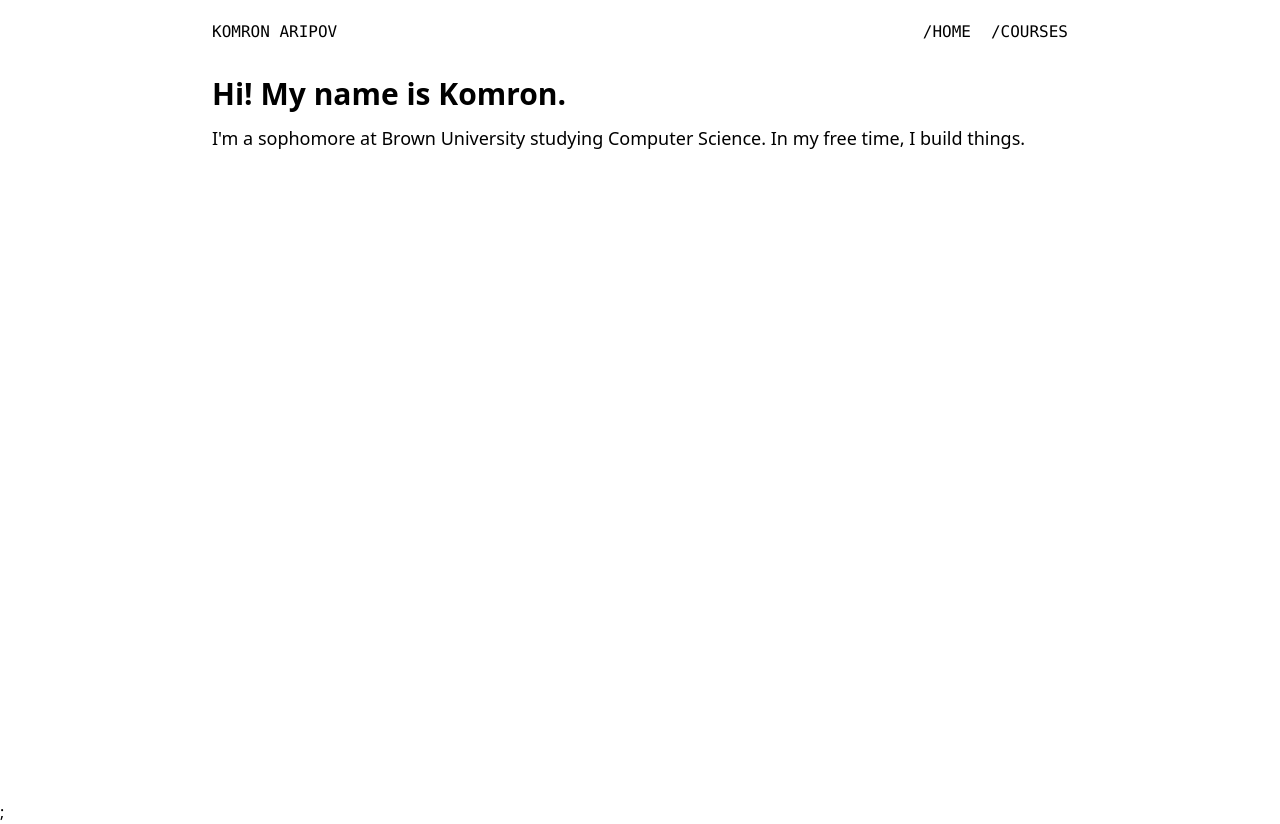
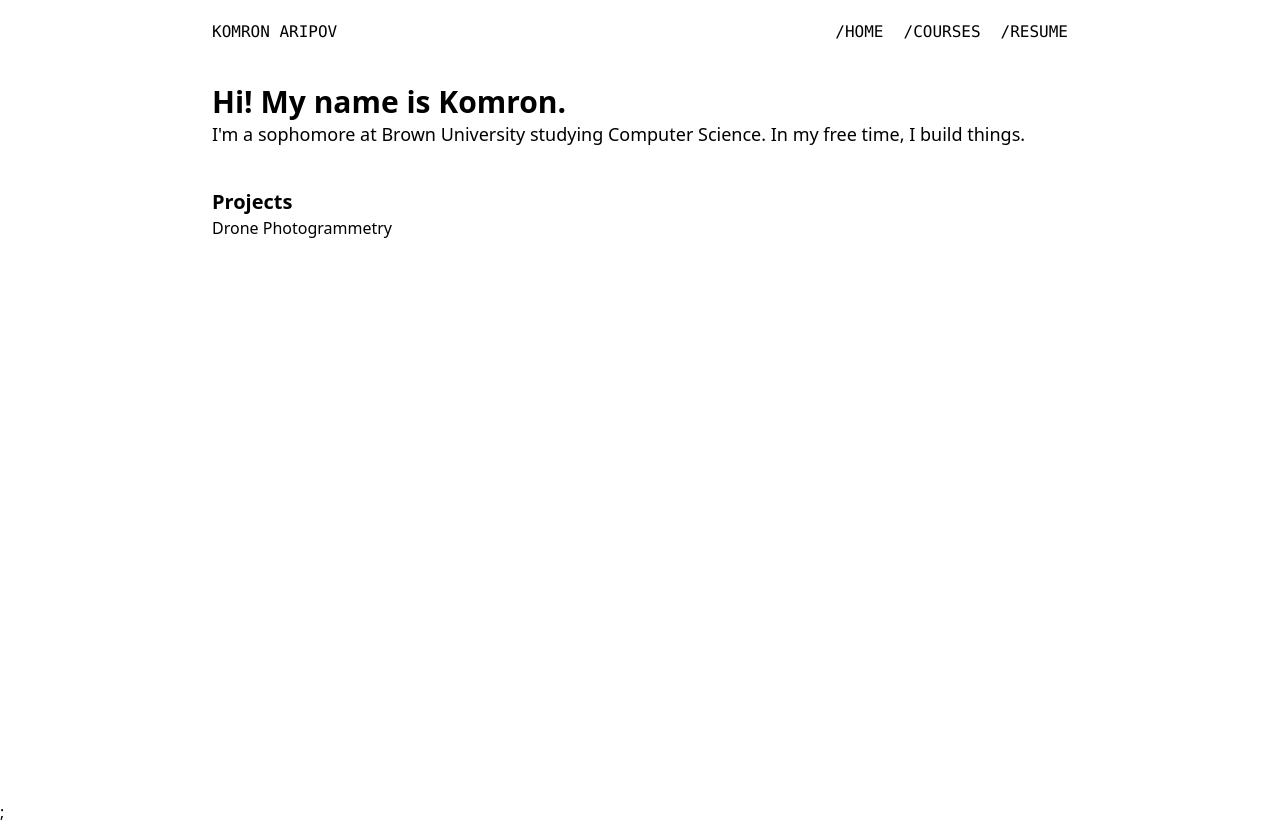
Before and after one commit to karipov/portfolio, a Next.js app: page / in a window 1280 px wide. Built offline with nearby package versions, Linux system fonts and the light colour scheme.

Commit message:
sections, project tings

```diff
--- a/src/components/AboutMe.tsx
+++ b/src/components/AboutMe.tsx
@@ -3,7 +3,7 @@ import type { NextPage } from "next";
 const AboutMe: NextPage = () => {
   return (
     <div>
-      <p className="text-3xl font-bold py-3"> Hi! My name is Komron.</p>
+      <p className="text-3xl font-bold"> Hi! My name is Komron.</p>
       <p className="text-lg">
         I'm a sophomore at Brown University studying Computer Science. In my
         free time, I build things.
--- a/src/components/Feed.tsx
+++ /dev/null
@@ -1,19 +0,0 @@
-import { ReactNode } from "react";
-
-import NavBar from "./NavBar";
-
-interface LayoutProps {
-  children: ReactNode;
-}
-
-export default function ({ children }: LayoutProps) {
-  return (
-    <div className="bg-white min-h-screen max-w-4xl mx-auto p-5">
-      <header>
-        <NavBar />
-      </header>
-      <main className="pt-5">{children}</main>
-      <footer>{/* TODO */}</footer>
-    </div>
-  );
-}
--- a/src/components/NavBar.tsx
+++ b/src/components/Feed/NavBar.tsx
@@ -4,16 +4,13 @@ export default function () {
   return (
     <div className="w-full flex space-x-5 justify-end uppercase font-mono">
       <p className="grow">Komron Aripov</p>
-      <div>
       <Link href="/">
         <a>/home</a>
       </Link>
-      </div>
-      <div>
       <Link href="/courses">
         <a>/courses</a>
       </Link>
-      </div>
+      <a href="">/resume</a>
     </div>
   );
 }
--- /dev/null
+++ b/src/components/Feed/index.tsx
@@ -0,0 +1,14 @@
+import React from "react";
+import NavBar from "./NavBar";
+
+export default function ({ children }: React.PropsWithChildren) {
+  return (
+    <div className="bg-white min-h-screen max-w-4xl mx-auto p-5">
+      <header className="mb-10">
+        <NavBar />
+      </header>
+      <main>{children}</main>
+      <footer>{/* TODO */}</footer>
+    </div>
+  );
+}
--- /dev/null
+++ b/src/components/Projects.tsx
@@ -0,0 +1,23 @@
+import React from "react";
+
+interface Project {
+  title: string;
+  description: string;
+  image: string;
+  href: string;
+  stack: string[];
+}
+
+interface ProjectProps {
+  projects: Project[];
+}
+
+export default function ({ projects }: ProjectProps) {
+  return (
+    <div className="grid">
+      {projects.map((project) => (
+        <div>{project.title}</div>
+      ))}
+    </div>
+  );
+}
--- a/src/components/Section.tsx
+++ b/src/components/Section.tsx
@@ -1,14 +1,13 @@
-import { ReactNode } from "react";
+import React from "react";
 
 interface Props {
   title: String;
-  children: ReactNode;
 }
 
-export default function ({ title, children }: Props) {
+export default function ({ title, children }: React.PropsWithChildren<Props>) {
   return (
-    <div className="py-5">
-      <div className="">{title}</div>
+    <div className="mt-10">
+      <div className="text-xl font-bold">{title}</div>
       {children}
     </div>
   );
--- /dev/null
+++ b/src/data/projects.json
@@ -0,0 +1,10 @@
+[
+    {
+        "title": "Drone Photogrammetry",
+        "description": "Researched and put together a proposal to construct a drone; received a $1000 grant from the School of Engineering",
+        "image": "projects/drone.jpg",
+        "href": "https://drive.google.com/file/d/1S-HymQDUUF00MMP9HynJ1zk09BIe7lv9/view",
+        "stack": ["Python", "Embedded Electronics", "Computer Vision", "Raspberry Pi"]
+
+    }
+]
--- a/src/pages/index.tsx
+++ b/src/pages/index.tsx
@@ -1,13 +1,20 @@
 import type { NextPage } from "next";
-import Head from "next/head";
 
 import Feed from "../components/Feed";
 import AboutMe from "../components/AboutMe";
+import Section from "../components/Section";
+import Projects from "../components/Projects";
+
+import projects from "../data/projects.json";
 
 const Home: NextPage = () => {
   return (
     <Feed>
       <AboutMe />
+
+      <Section title="Projects">
+        <Projects projects={projects} />
+      </Section>
     </Feed>
   );
 };
--- a/tsconfig.json
+++ b/tsconfig.json
@@ -14,7 +14,11 @@
     "isolatedModules": true,
     "jsx": "preserve",
     "incremental": true,
-    "noUncheckedIndexedAccess": true
+    "noUncheckedIndexedAccess": true,
+    "baseUrl": ".",
+    "paths": {
+      "@*": ["src/*"]
+    }
   },
   "include": ["next-env.d.ts", "**/*.ts", "**/*.tsx"],
   "exclude": ["node_modules"]
```
Lines whose indentation alone changed are shown as unchanged.
